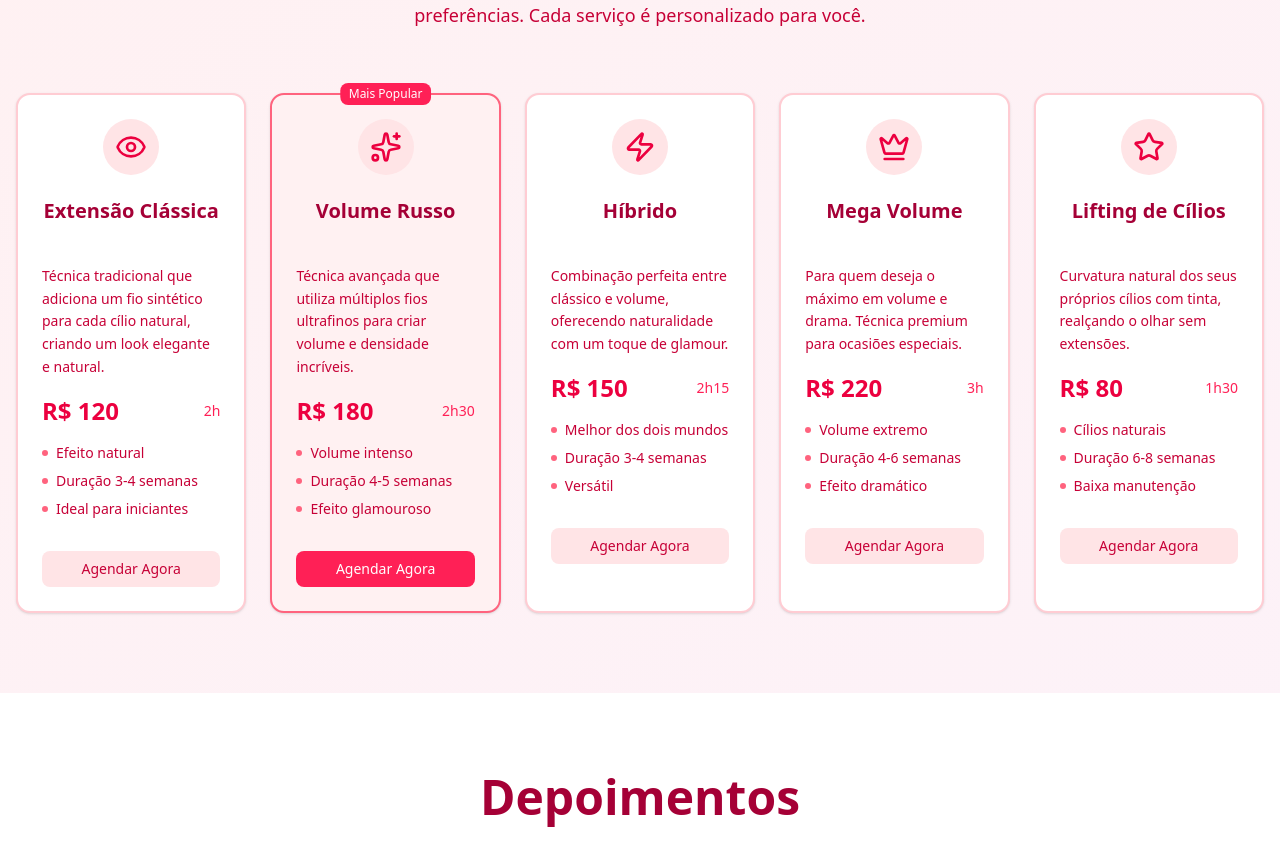
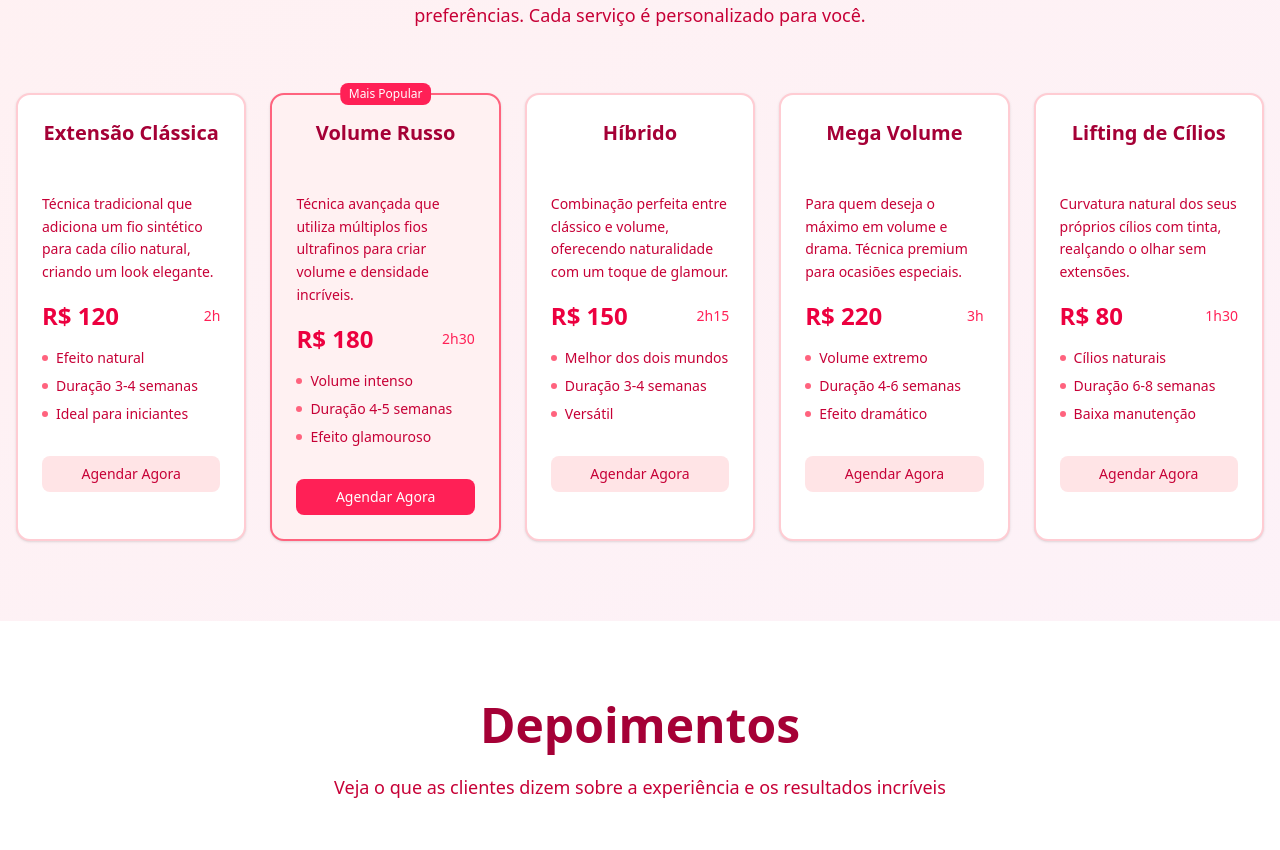
Before and after one commit to MatheusZamo/lash-carol, a Next.js app: page / in a window 1280 px wide. Shown: the part 1689-2539 px from the top of the page. Built offline with nearby package versions, Linux system fonts and the light colour scheme.

Commit message:
Remove unused icons in Services component

```diff
--- a/components/services.tsx
+++ b/components/services.tsx
@@ -4,7 +4,6 @@ import { useEffect, useState } from "react";
 import { Card, CardContent, CardHeader, CardTitle } from "@/components/ui/card";
 import { Button } from "@/components/ui/button";
 import { Badge } from "@/components/ui/badge";
-import { Eye, Sparkles, Zap, Crown, Star } from "lucide-react";
 
 const Services = () => {
   const [isVisible, setIsVisible] = useState(false);
@@ -27,10 +26,9 @@ const Services = () => {
 
   const services = [
     {
-      icon: Eye,
       title: "Extensão Clássica",
       description:
-        "Técnica tradicional que adiciona um fio sintético para cada cílio natural, criando um look elegante e natural.",
+        "Técnica tradicional que adiciona um fio sintético para cada cílio natural, criando um look elegante.",
       price: "R$ 120",
       duration: "2h",
       features: [
@@ -41,7 +39,6 @@ const Services = () => {
       popular: false,
     },
     {
-      icon: Sparkles,
       title: "Volume Russo",
       description:
         "Técnica avançada que utiliza múltiplos fios ultrafinos para criar volume e densidade incríveis.",
@@ -51,7 +48,6 @@ const Services = () => {
       popular: true,
     },
     {
-      icon: Zap,
       title: "Híbrido",
       description:
         "Combinação perfeita entre clássico e volume, oferecendo naturalidade com um toque de glamour.",
@@ -61,7 +57,6 @@ const Services = () => {
       popular: false,
     },
     {
-      icon: Crown,
       title: "Mega Volume",
       description:
         "Para quem deseja o máximo em volume e drama. Técnica premium para ocasiões especiais.",
@@ -71,7 +66,6 @@ const Services = () => {
       popular: false,
     },
     {
-      icon: Star,
       title: "Lifting de Cílios",
       description:
         "Curvatura natural dos seus próprios cílios com tinta, realçando o olhar sem extensões.",
@@ -123,9 +117,6 @@ const Services = () => {
                 )}
 
                 <CardHeader className="pb-4 text-center">
-                  <div className="mx-auto mb-4 w-fit rounded-full bg-rose-100 p-3">
-                    <service.icon className="h-8 w-8 text-rose-600" />
-                  </div>
                   <CardTitle className="text-xl text-rose-800">
                     {service.title}
                   </CardTitle>
@@ -158,7 +149,7 @@ const Services = () => {
                   </ul>
 
                   <Button
-                    className={`mt-4 w-full transition-all duration-300 ${
+                    className={`mt-4 w-full cursor-pointer transition-all duration-300 ${
                       service.popular
                         ? "bg-rose-500 text-white hover:bg-rose-600"
                         : "bg-rose-100 text-rose-700 hover:bg-rose-200"
```
